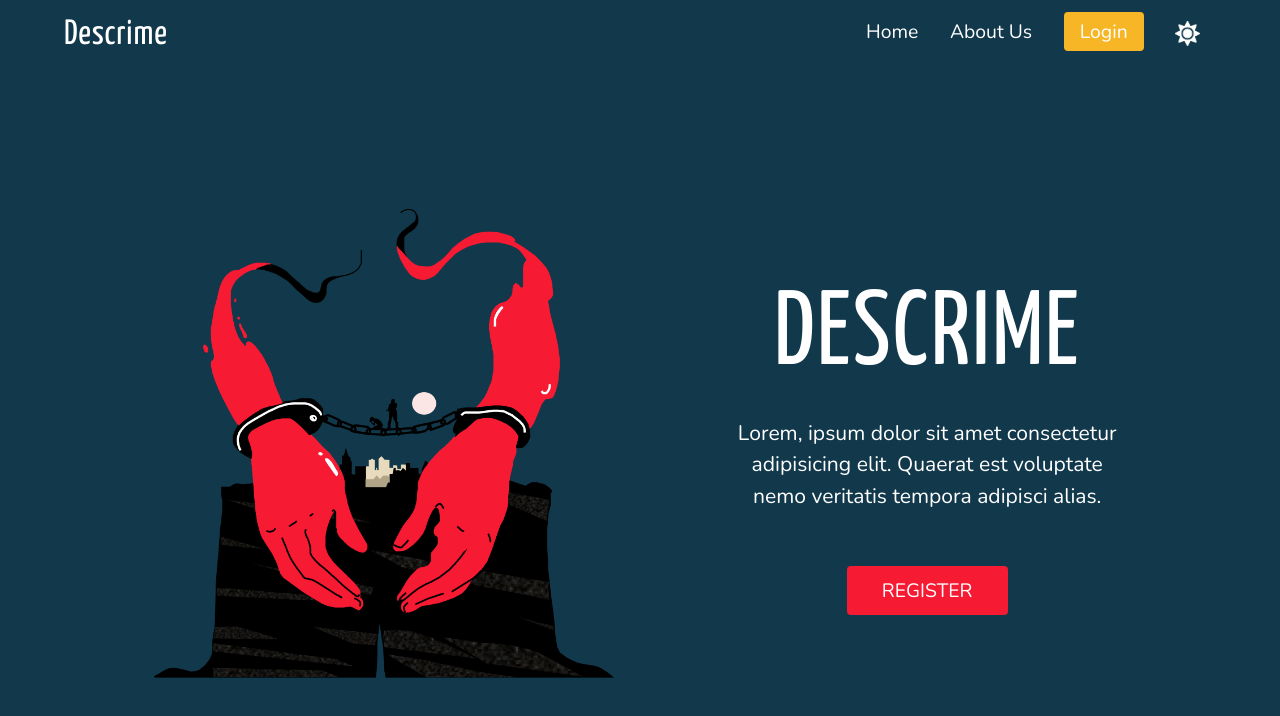
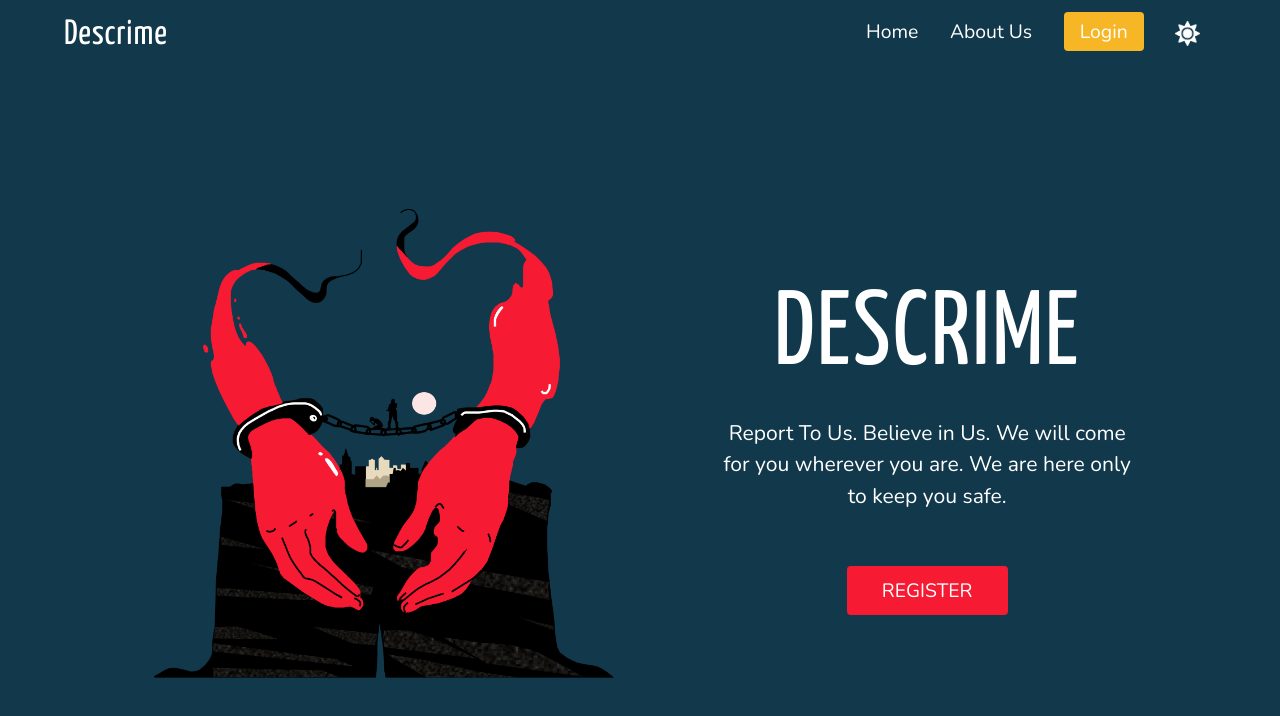
Before and after one commit to shreyayyagari/descrime, an Angular app in the folder descrime_ui/descrime-ui/: page / in a window 1280 px wide. Shown: the top 716 px of the page. Built offline with nearby package versions, Linux system fonts and the light colour scheme.

Commit message:
Update home-page.component.html

```diff
--- a/descrime_ui/descrime-ui/src/app/pages/home-page/home-page.component.html
+++ b/descrime_ui/descrime-ui/src/app/pages/home-page/home-page.component.html
@@ -6,9 +6,7 @@
 
         <div class="main-content">
             <h1>DESCRIME</h1>
-            <p>Lorem, ipsum dolor sit amet consectetur adipisicing elit. Quaerat est voluptate nemo veritatis
-                tempora
-                adipisci alias.</p>
+            <p>Report To Us. Believe in Us. We will come for you wherever you are. We are here only to keep you safe.</p>
             <button class="main-btn"><a href="#">REGISTER</a></button>
 
         </div>
```
